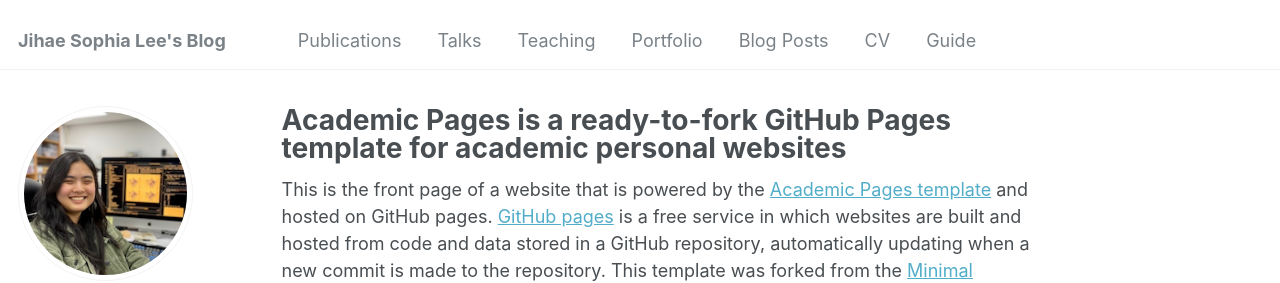
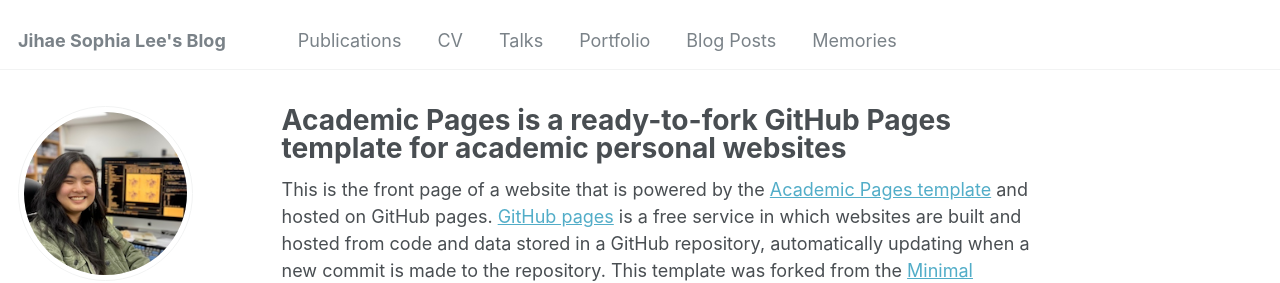
Before and after one commit to esoap/esoap.github.io, a Jekyll site: the page built from _pages/about.md, in a window 1280 px wide. Shown: the top 283 px of the page. Built offline with Jekyll 4.4.1, drawn with Linux system fonts in a browser that asks for light colours; some web fonts are replaced.

Commit message:
navigation

```diff
--- a/_data/navigation.yml
+++ b/_data/navigation.yml
@@ -8,11 +8,14 @@ main:
   - title: "Publications"
     url: /publications/
 
+  - title: "CV"
+    url: /cv/
+
   - title: "Talks"
     url: /talks/
 
-  - title: "Teaching"
-    url: /teaching/
+  # - title: "Teaching"
+  #   url: /teaching/
 
   - title: "Portfolio"
     url: /portfolio/
@@ -20,8 +23,5 @@ main:
   - title: "Blog Posts"
     url: /year-archive/
 
-  - title: "CV"
-    url: /cv/
-
-  - title: "Guide"
-    url: /markdown/
+  - title: "Memories"
+    url: /memories/
```
